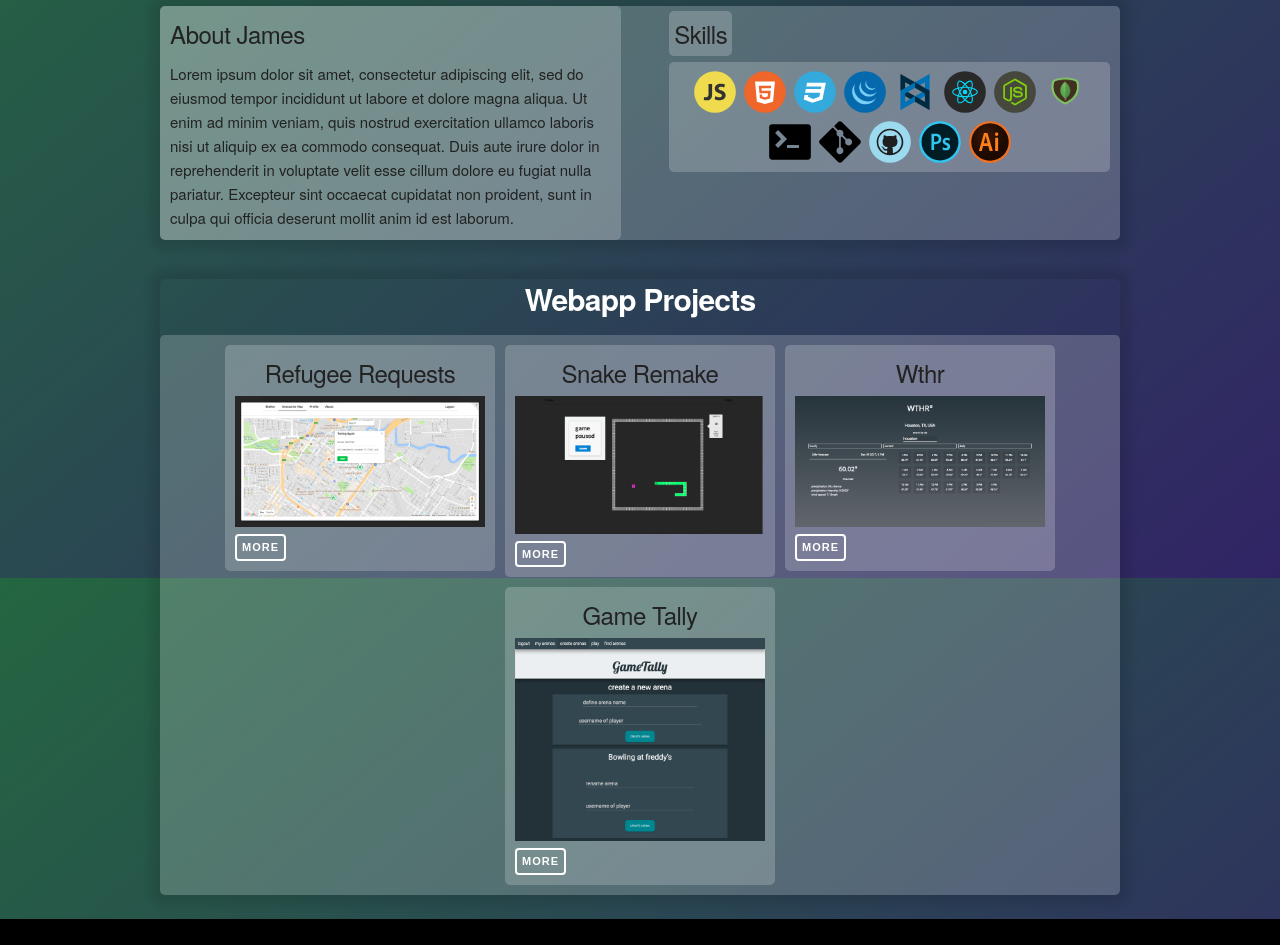
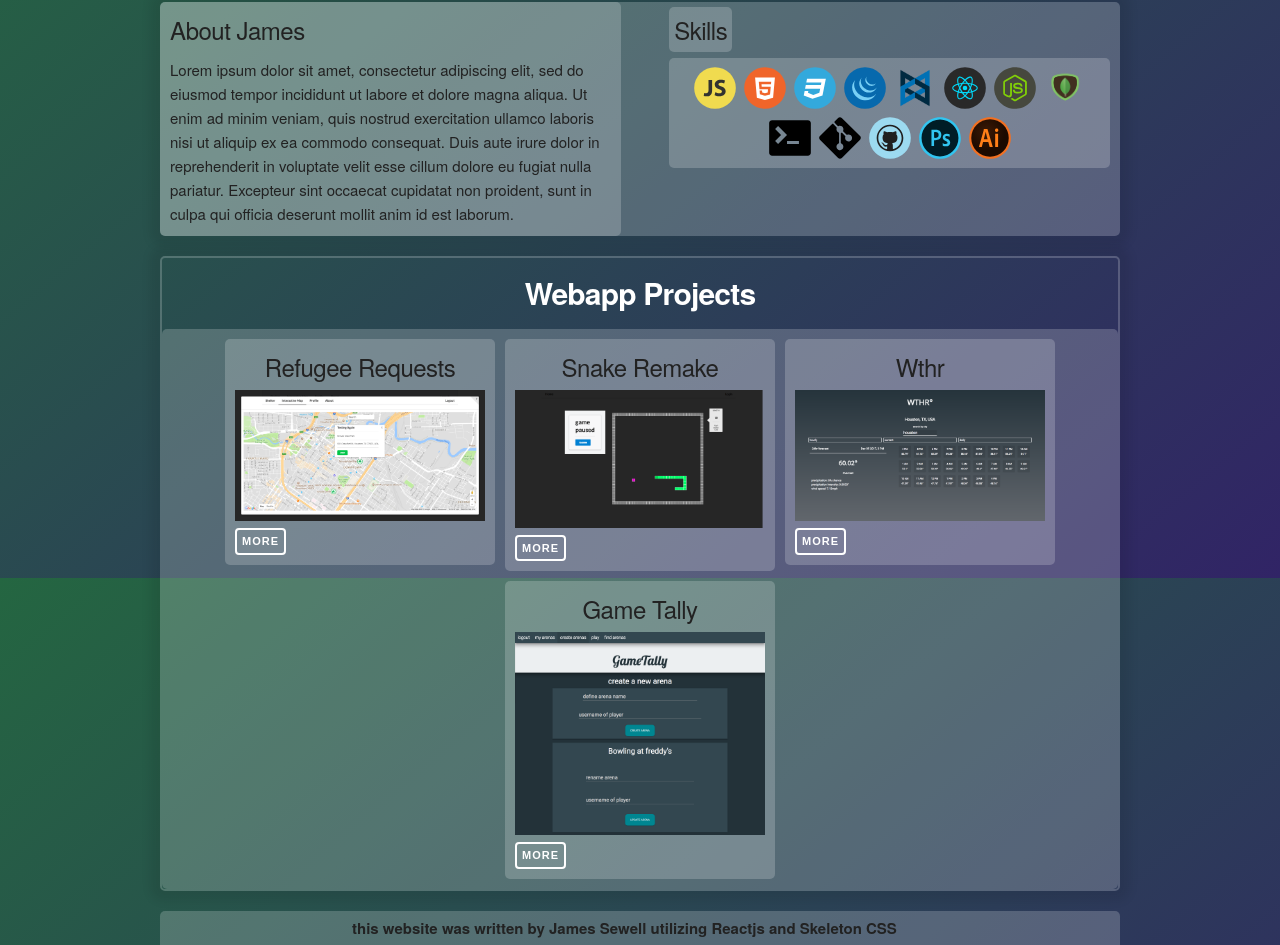
Before and after one commit to jamesjsewell/jamesj, a React (Create React App) app: page / in a window 1280 px wide. Shown: the part 222-1167 px from the top of the page. Before the commit the page ends 1141 px from the top, so only its background shows below. Built offline with nearby package versions, Linux system fonts and the light colour scheme.

Commit message:
added a simple footer

```diff
--- a/src/App.css
+++ b/src/App.css
@@ -34,6 +34,8 @@ html {
     .hero_wrapper .hero_contents .header_text .subheader_text {
       color: white; }
 
+.social_icons_wrapper {
+  margin-bottom: 2rem; }
   .social_icons_wrapper .social_icons {
     padding: 1rem;
     display: flex;
@@ -58,10 +60,11 @@ html {
         height: 3rem; } }
 
 .about_section_wrapper {
-  box-shadow: 0px 0px 10px 10px rgba(0, 0, 0, 0.1);
+  box-shadow: 0px 0px 10px 10px rgba(0, 0, 0, 0.08);
   background: rgba(255, 255, 255, 0.2);
   border-radius: .5rem;
-  margin: auto; }
+  margin: auto;
+  margin-bottom: 2rem; }
   .about_section_wrapper .about_section .bio_wrapper {
     border-radius: .5rem;
     background: rgba(255, 255, 255, 0.2);
@@ -96,8 +99,10 @@ html {
         height: 5rem; }
 
 .projects_section_wrapper {
-  box-shadow: 0px 0px 10px 10px rgba(0, 0, 0, 0.1);
-  border-radius: .5rem; }
+  margin-bottom: 2rem;
+  box-shadow: 0px 0px 10px 10px rgba(0, 0, 0, 0.08);
+  border-radius: .5rem;
+  border: 0.2rem solid rgba(255, 255, 255, 0.2); }
   .projects_section_wrapper .projects_header {
     text-align: center; }
     .projects_section_wrapper .projects_header h4 {
@@ -161,6 +166,14 @@ html {
         right: 5px;
         color: white; }
 
+.footer_wrapper {
+  background: rgba(255, 255, 255, 0.2);
+  border-radius: .5rem; }
+  .footer_wrapper .footer {
+    width: 60%;
+    margin: auto;
+    padding: .5rem; }
+
 /* Larger than phablet (also point when grid becomes active) */
 @media (min-width: 550px) {
   .hero {
--- a/src/App.js
+++ b/src/App.js
@@ -78,8 +78,6 @@ class App extends Component {
 
         </div>
 
-        <br />
-
         <div className="about_section_wrapper container">
 
           <div className="about_section row">
@@ -100,7 +98,7 @@ class App extends Component {
           </div>
 
         </div>
-        <br />
+
         <div className="projects_section_wrapper row container">
           <div className="projects_header"><h4><span>Webapp Projects</span></h4></div>
 
@@ -141,7 +139,11 @@ class App extends Component {
           </div>
 
         </div>
-        <br />
+        <div className="footer_wrapper container">
+          <div className="footer">
+            <strong>this website was written by James Sewell utilizing Reactjs and Skeleton CSS boilerplate. Source code for this website can be hound <a>here</a></strong>
+          </div>
+        </div>
 
 
       </div>
--- a/src/App.scss
+++ b/src/App.scss
@@ -51,6 +51,8 @@ html{
 
 .social_icons_wrapper{
 
+  margin-bottom: 2rem;
+
   .social_icons{
 
     padding: 1rem;
@@ -83,10 +85,11 @@ html{
 }
 
 .about_section_wrapper{
-  box-shadow: 0px 0px 10px 10px rgba(0,0,0,.1);
+  box-shadow: 0px 0px 10px 10px rgba(0,0,0,.08);
   background: rgba(255,255,255,.2);
   border-radius: .5rem;
   margin: auto;
+  margin-bottom: 2rem;
   .about_section{
 
     .bio_wrapper{
@@ -142,8 +145,10 @@ html{
 }
 
 .projects_section_wrapper{
-  box-shadow: 0px 0px 10px 10px rgba(0,0,0,.1);
+  margin-bottom: 2rem;
+  box-shadow: 0px 0px 10px 10px rgba(0,0,0,.08);
   border-radius: .5rem;
+  border: .2rem solid rgba(255,255,255,.2);
   .projects_header{
       text-align: center;
 
@@ -247,6 +252,17 @@ html{
   }
 }
 
+.footer_wrapper{
+  background: rgba(255,255,255,.2);
+  border-radius: .5rem;
+  .footer{
+    width: 60%;
+    margin: auto;
+    padding: .5rem;
+
+  }
+}
+
 
 
 /* Larger than phablet (also point when grid becomes active) */
```
Lines whose indentation alone changed are shown as unchanged.
